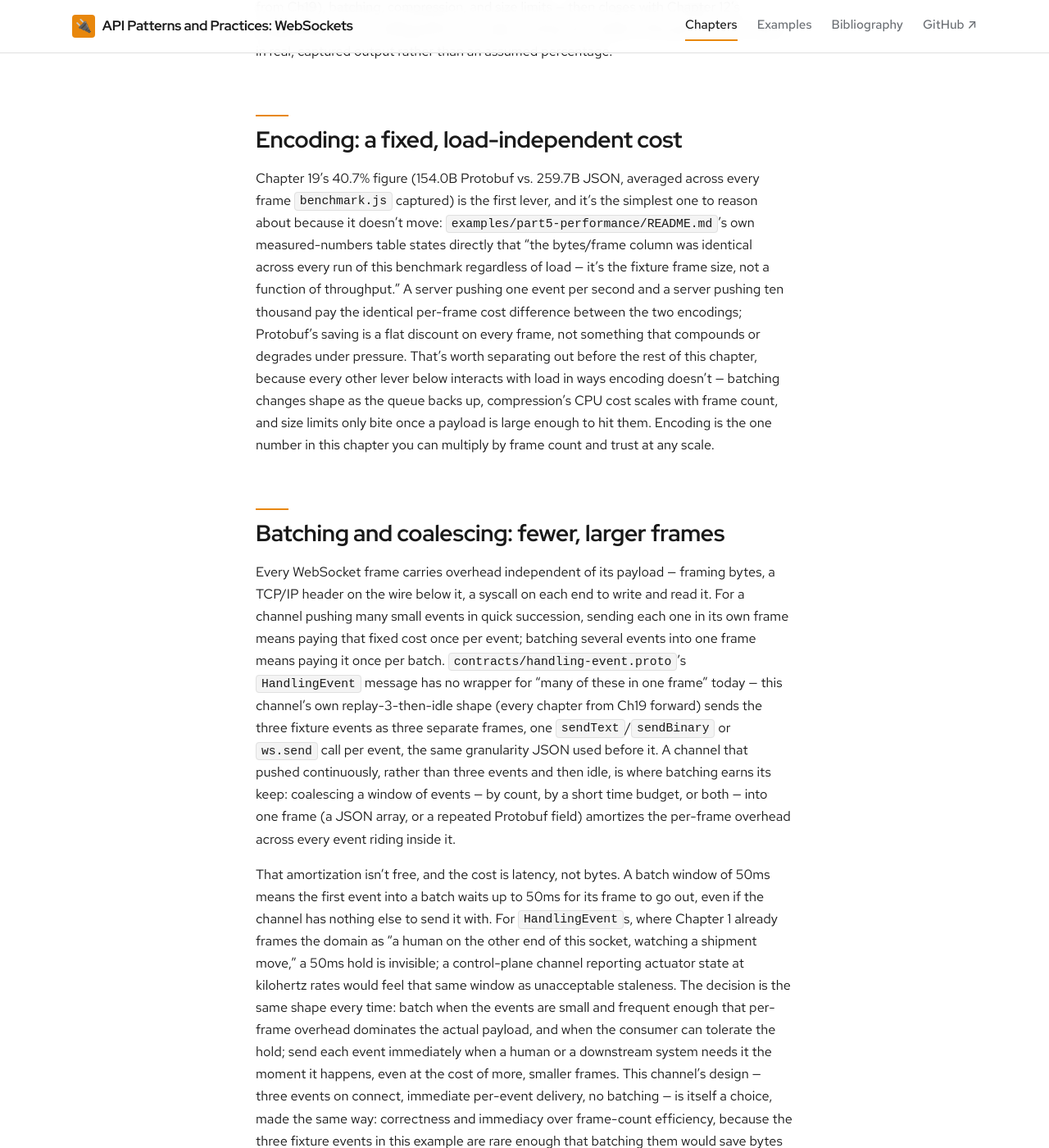
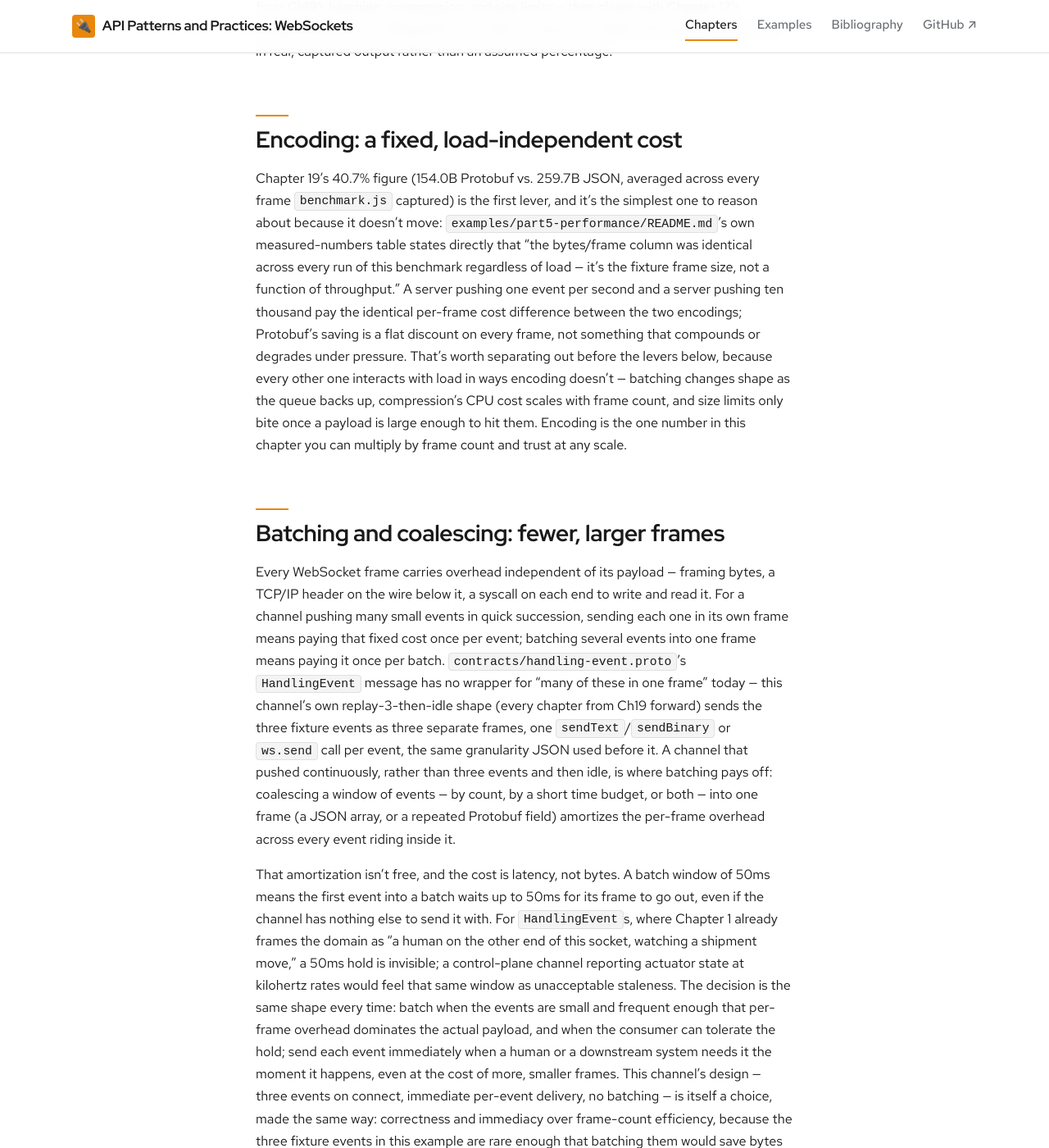
Before and after one commit to patterncatalyst/api-patterns-and-practices-websockets, a Jekyll site: the page built from _docs/20-optimizing-throughput.md, in a window 1280 px wide and 1400 px high, scrolled down 619 px. Shown: the whole window at 82% size. Built offline with Jekyll 4.4.1, drawn with Linux system fonts in a browser that asks for light colours; some web fonts are replaced; some of the changed text lies outside the part shown.

Commit message:
docs(r05): voice pass to 0 ban-tier (Ch19/Ch20)

```diff
--- a/_docs/20-optimizing-throughput.md
+++ b/_docs/20-optimizing-throughput.md
@@ -10,11 +10,11 @@ Chapter 19 proved Protobuf frames measure smaller than JSON frames for the same
 
 ## Encoding: a fixed, load-independent cost
 
-Chapter 19's 40.7% figure (154.0B Protobuf vs. 259.7B JSON, averaged across every frame `benchmark.js` captured) is the first lever, and it's the simplest one to reason about because it doesn't move: `examples/part5-performance/README.md`'s own measured-numbers table states directly that "the bytes/frame column was identical across every run of this benchmark regardless of load — it's the fixture frame size, not a function of throughput." A server pushing one event per second and a server pushing ten thousand pay the identical per-frame cost difference between the two encodings; Protobuf's saving is a flat discount on every frame, not something that compounds or degrades under pressure. That's worth separating out before the rest of this chapter, because every other lever below interacts with load in ways encoding doesn't — batching changes shape as the queue backs up, compression's CPU cost scales with frame count, and size limits only bite once a payload is large enough to hit them. Encoding is the one number in this chapter you can multiply by frame count and trust at any scale.
+Chapter 19's 40.7% figure (154.0B Protobuf vs. 259.7B JSON, averaged across every frame `benchmark.js` captured) is the first lever, and it's the simplest one to reason about because it doesn't move: `examples/part5-performance/README.md`'s own measured-numbers table states directly that "the bytes/frame column was identical across every run of this benchmark regardless of load — it's the fixture frame size, not a function of throughput." A server pushing one event per second and a server pushing ten thousand pay the identical per-frame cost difference between the two encodings; Protobuf's saving is a flat discount on every frame, not something that compounds or degrades under pressure. That's worth separating out before the levers below, because every other one interacts with load in ways encoding doesn't — batching changes shape as the queue backs up, compression's CPU cost scales with frame count, and size limits only bite once a payload is large enough to hit them. Encoding is the one number in this chapter you can multiply by frame count and trust at any scale.
 
 ## Batching and coalescing: fewer, larger frames
 
-Every WebSocket frame carries overhead independent of its payload — framing bytes, a TCP/IP header on the wire below it, a syscall on each end to write and read it. For a channel pushing many small events in quick succession, sending each one in its own frame means paying that fixed cost once per event; batching several events into one frame means paying it once per batch. `contracts/handling-event.proto`'s `HandlingEvent` message has no wrapper for "many of these in one frame" today — this channel's own replay-3-then-idle shape (every chapter from Ch19 forward) sends the three fixture events as three separate frames, one `sendText`/`sendBinary` or `ws.send` call per event, the same granularity JSON used before it. A channel that pushed continuously, rather than three events and then idle, is where batching earns its keep: coalescing a window of events — by count, by a short time budget, or both — into one frame (a JSON array, or a repeated Protobuf field) amortizes the per-frame overhead across every event riding inside it.
+Every WebSocket frame carries overhead independent of its payload — framing bytes, a TCP/IP header on the wire below it, a syscall on each end to write and read it. For a channel pushing many small events in quick succession, sending each one in its own frame means paying that fixed cost once per event; batching several events into one frame means paying it once per batch. `contracts/handling-event.proto`'s `HandlingEvent` message has no wrapper for "many of these in one frame" today — this channel's own replay-3-then-idle shape (every chapter from Ch19 forward) sends the three fixture events as three separate frames, one `sendText`/`sendBinary` or `ws.send` call per event, the same granularity JSON used before it. A channel that pushed continuously, rather than three events and then idle, is where batching pays off: coalescing a window of events — by count, by a short time budget, or both — into one frame (a JSON array, or a repeated Protobuf field) amortizes the per-frame overhead across every event riding inside it.
 
 That amortization isn't free, and the cost is latency, not bytes. A batch window of 50ms means the first event into a batch waits up to 50ms for its frame to go out, even if the channel has nothing else to send it with. For `HandlingEvent`s, where Chapter 1 already frames the domain as "a human on the other end of this socket, watching a shipment move," a 50ms hold is invisible; a control-plane channel reporting actuator state at kilohertz rates would feel that same window as unacceptable staleness. The decision is the same shape every time: batch when the events are small and frequent enough that per-frame overhead dominates the actual payload, and when the consumer can tolerate the hold; send each event immediately when a human or a downstream system needs it the moment it happens, even at the cost of more, smaller frames. This channel's design — three events on connect, immediate per-event delivery, no batching — is itself a choice, made the same way: correctness and immediacy over frame-count efficiency, because the three fixture events in this example are rare enough that batching them would save bytes nobody is short on.
 
@@ -56,7 +56,7 @@ This is exactly the kind of finding a measurement chapter exists to surface rath
 
 The `json_deflate` scenario's bytes-per-frame numbers in the table above read **identical** to the plain `json` row — 259.7B average, 267.0B p90, on both stacks. That is not evidence that compression had no effect on the wire. `k6/ws` is built on `gorilla/websocket`, and gorilla **transparently inflates** a compressed frame before handing its bytes to the calling script — there is no `k6/ws` API that exposes the compressed, on-the-wire length. `benchmark.js`'s own header comment states this directly: the `json_deflate` scenario's `bytesTrend` "measures the same POST-INFLATION payload size as the plain json scenario by construction; it proves nothing about deflate's wire savings." What the script *can* observe with no inference required is whether the extension got negotiated at all, read from the echoed `Sec-WebSocket-Extensions` response header — which is exactly the 100%-vs-0% finding above, and the only deflate-related number this chapter treats as proven rather than inferred.
 
-The lesson generalizes past this one script: before citing a measurement as proof an optimization works (or doesn't), check what the measuring tool is capable of observing at the layer being tested. A client library that handles a protocol feature transparently — decompression, redirect-following, automatic retry — is doing a client a favor in production and taking away exactly the visibility a benchmark needs to measure that feature's effect. `k6/experimental/websockets` or a packet capture below the TLS/TCP stack would see the compressed bytes directly; this project didn't reach for either, because the negotiation finding above was the more load-bearing result and didn't need them. A team that needs deflate's actual wire-size win measured, beyond its negotiation confirmed, needs a tool that doesn't inflate the frame before the measurement point.
+The lesson generalizes past this one script: before citing a measurement as proof an optimization works (or doesn't), check what the measuring tool is capable of observing at the layer being tested. A client library that handles a protocol feature transparently — decompression, redirect-following, automatic retry — is doing a client a favor in production and taking away exactly the visibility a benchmark needs to measure that feature's effect. `k6/experimental/websockets` or a packet capture below the TLS/TCP stack would see the compressed bytes directly; this project didn't reach for either, because the negotiation finding above was the more important result and didn't need them. A team that needs deflate's actual wire-size win measured, beyond its negotiation confirmed, needs a tool that doesn't inflate the frame before the measurement point.
 
 ## Size limits: bounding a single frame or message
 
```
Also changed, not shown: _docs/19-binary-protobuf-over-websockets.md (+1 -1 lines).
